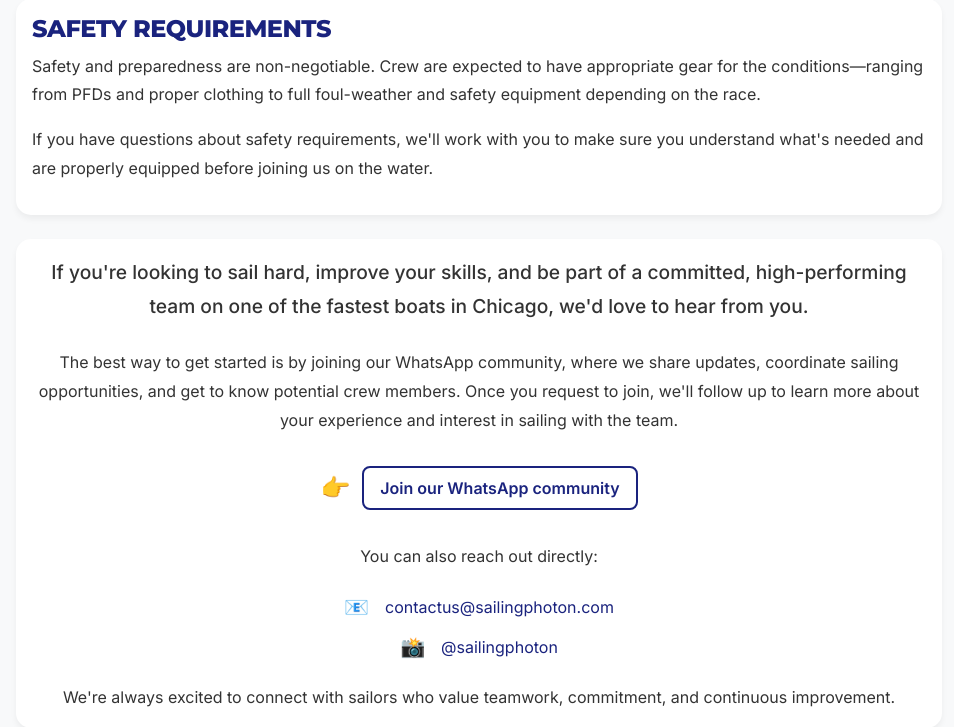
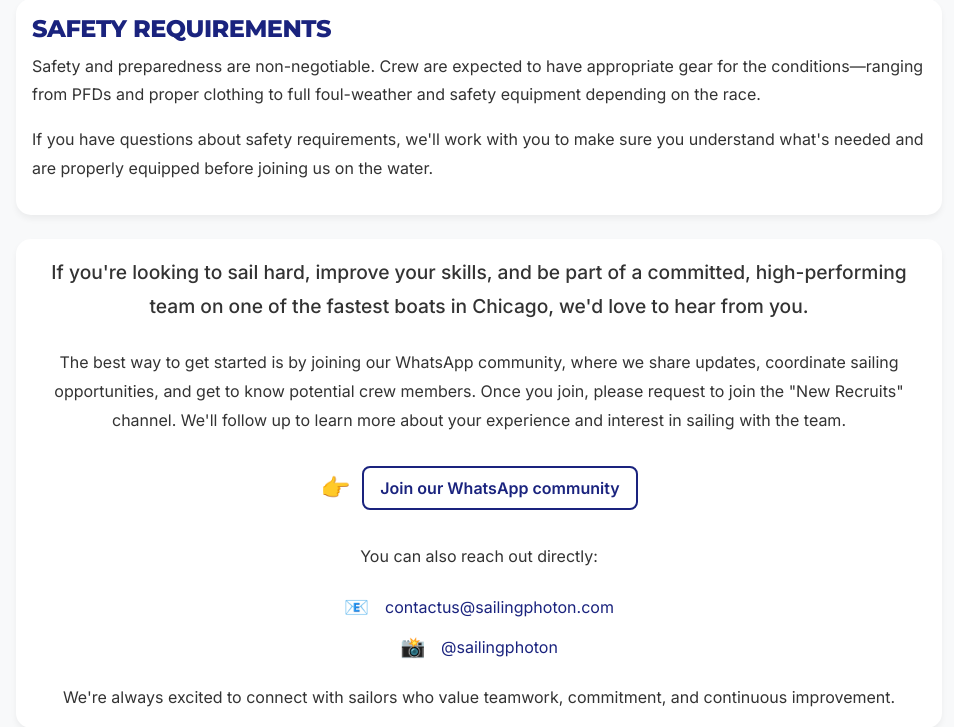
Before and after one commit to reevesg/photon-411, a Flask app: page /crew in a window 1280 px wide. Shown: the part 1140-1867 px from the top of the page, without its empty margins (161-1115 px from the left). Run offline with Flask 3, Linux system fonts and the light colour scheme.

Commit message:
WhatsApp directions

```diff
--- a/templates/crew.html
+++ b/templates/crew.html
@@ -105,7 +105,7 @@
                 <div class="card-body text-center">
                     <p class="lead mb-4">If you're looking to sail hard, improve your skills, and be part of a committed, high-performing team on one of the fastest boats in Chicago, we'd love to hear from you.</p>
 
-                    <p>The best way to get started is by joining our WhatsApp community, where we share updates, coordinate sailing opportunities, and get to know potential crew members. Once you request to join, we'll follow up to learn more about your experience and interest in sailing with the team.</p>
+                    <p>The best way to get started is by joining our WhatsApp community, where we share updates, coordinate sailing opportunities, and get to know potential crew members. Once you join, please request to join the "New Recruits" channel. We'll follow up to learn more about your experience and interest in sailing with the team.</p>
 
                     <div class="cta-link d-flex justify-content-center">
                         <span class="emoji">👉</span>
```
